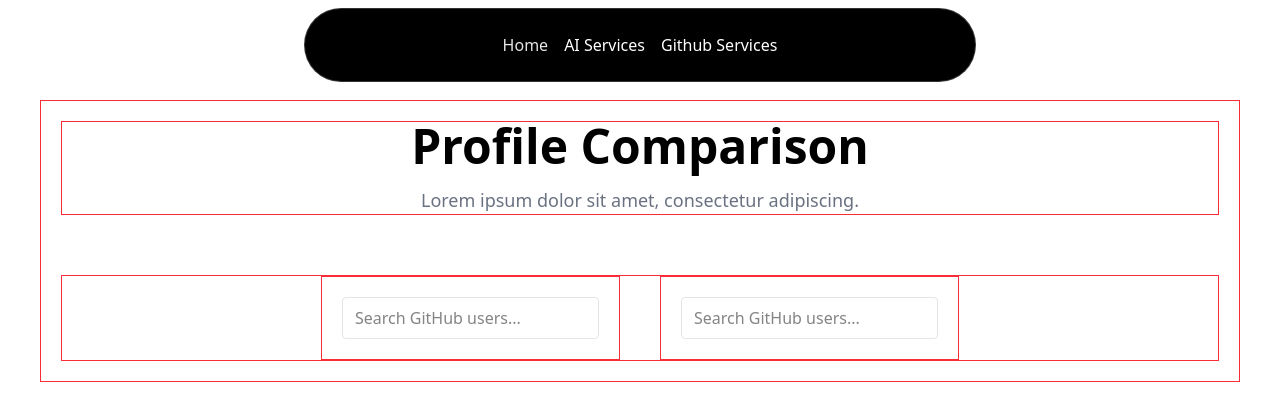
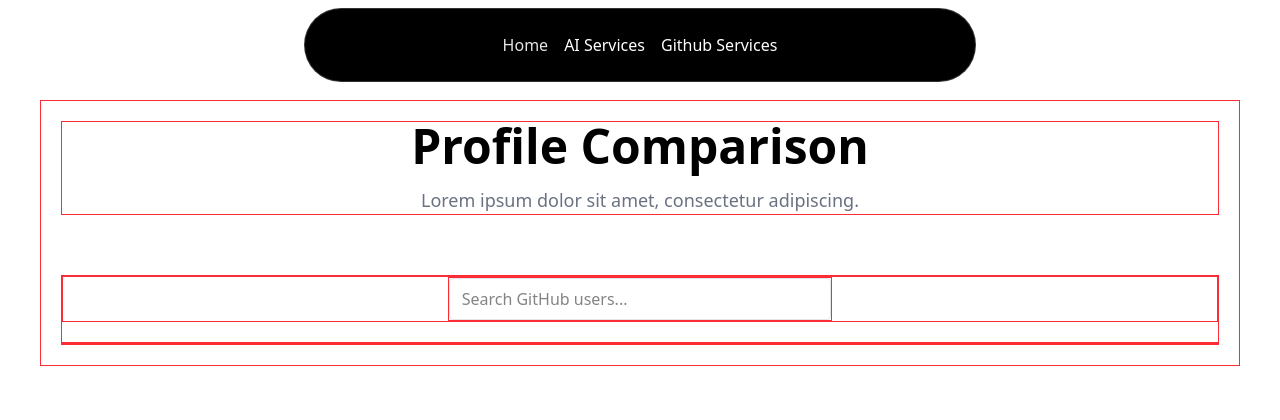
Before and after one commit to CMPT-276-SUMMER-2025/final-project-15-mountains, a Next.js app in the folder src/: page /profile_comparison in a window 1280 px wide. Shown: the top 420 px of the page. Built offline with nearby package versions, Linux system fonts and the light colour scheme.

Commit message:
Refactor ProfileComparison and UserSlot logic to allow a maximum of 4 users

```diff
--- a/src/app/profile_comparison/page.js
+++ b/src/app/profile_comparison/page.js
@@ -1,22 +1,32 @@
 "use client";
 import { useState, useRef } from "react";
 import ComparisonHeader from "@/components/profile_comparison/ComparisonHeader";
+import SearchBar from "@/components/profile_comparison/SearchBar";
 import UserSlot from "@/components/profile_comparison/UserSlot";
 
 export default function ProfileComparison() {
-    const [users, setUsers] = useState([null, null]);
+    const [users, setUsers] = useState([]);
     const cacheRef = useRef({});
 
-    const updateUser = (userObject, index) => {
-        const updated = [...users];
-        updated[index] = userObject;
-        setUsers(updated);
+    const addUser = (userObject) => {
+        if (users.length >= 4) return;
+
+        if (!users.some((u) => u.login === userObject.login)) {
+            setUsers([...users, userObject]);
+        }
     };
 
     return (
         <div className="border border-red-500 m-10 p-5 mt-25">
             <ComparisonHeader />
-            <UserSlot users={users} updateUser={updateUser} cacheRef={cacheRef} />
+            <div className="border border-red-500 flex flex-col gap-5">
+                <div className="border border-red-500 flex justify-center">
+                    <div className="border border-red-500 w-1/3">
+                        <SearchBar onSelect={addUser} cache={cacheRef}/>
+                    </div>
+                </div>
+                <UserSlot users={users}/>
+            </div>
         </div>
     );
 }
--- a/src/components/profile_comparison/UserSlot.js
+++ b/src/components/profile_comparison/UserSlot.js
@@ -1,22 +1,13 @@
 "use client";
-import SearchBar from "@/components/profile_comparison/SearchBar";
 
 export default function UserSlot({ users, updateUser, cacheRef }) {
     return (
-        <div className="border border-red-500">
-            <div className="flex flex-row justify-center gap-10">
+        <div className="border border-red-500 flex flex-wrap justify-center gap-5">
             {users.map((user, index) => (
                 <div
                     key={index}
                     className="border border-red-500 flex flex-col items-center gap-5 p-5"
                 >
-                        <SearchBar
-                            onSelect={(user) => updateUser(user, index)}
-                            cache={cacheRef}
-                        />
-
-                        {user && (
-                            <div className="border border-red-500 flex flex-col items-center">
                     <img
                         src={user.avatar_url}
                         alt={user.login}
@@ -26,10 +17,7 @@ export default function UserSlot({ users, updateUser, cacheRef }) {
                         @{user.login}
                     </p>
                 </div>
-                        )}
-                    </div>
             ))}
-            </div>
         </div>
     );
 }
```
Lines whose indentation alone changed are shown as unchanged.
